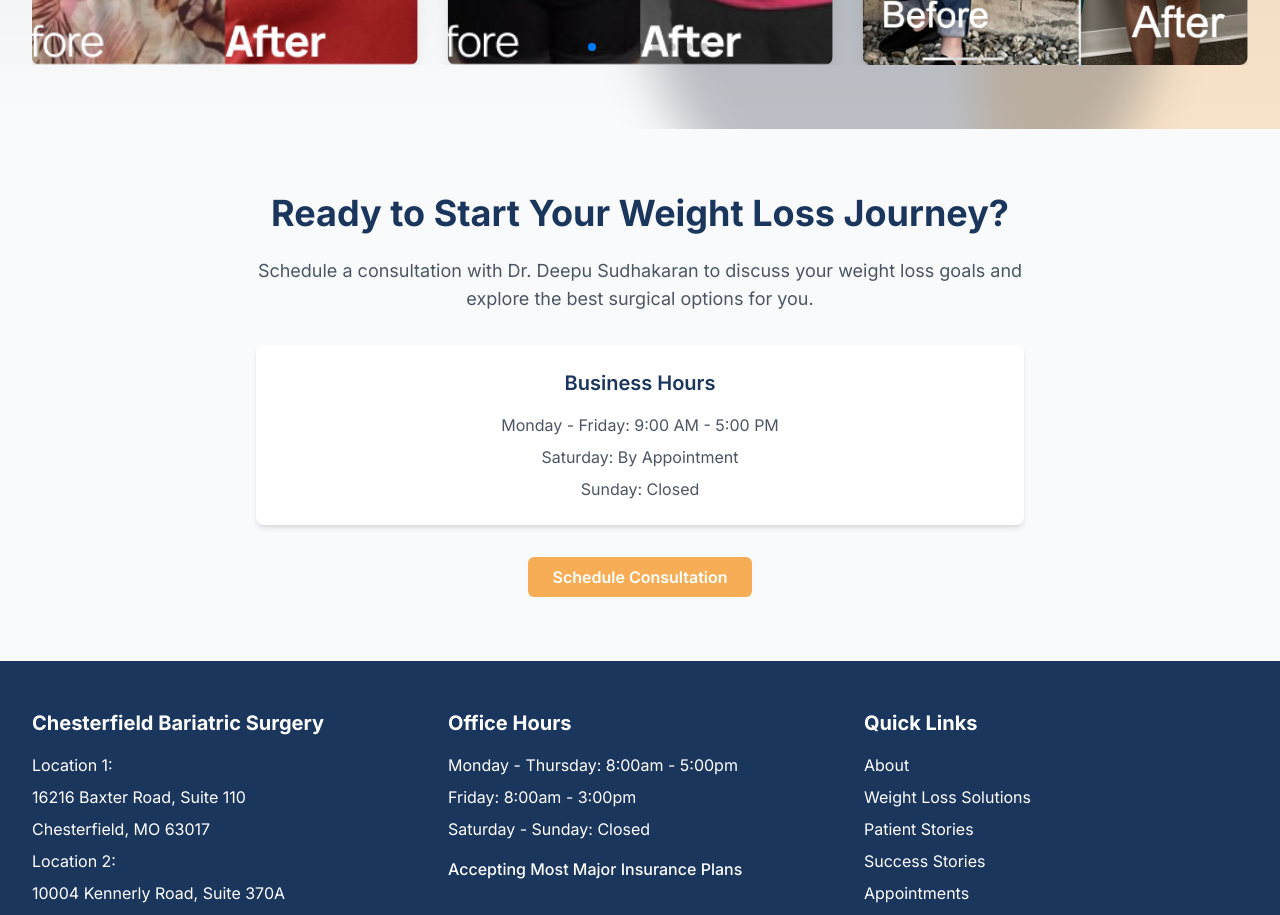
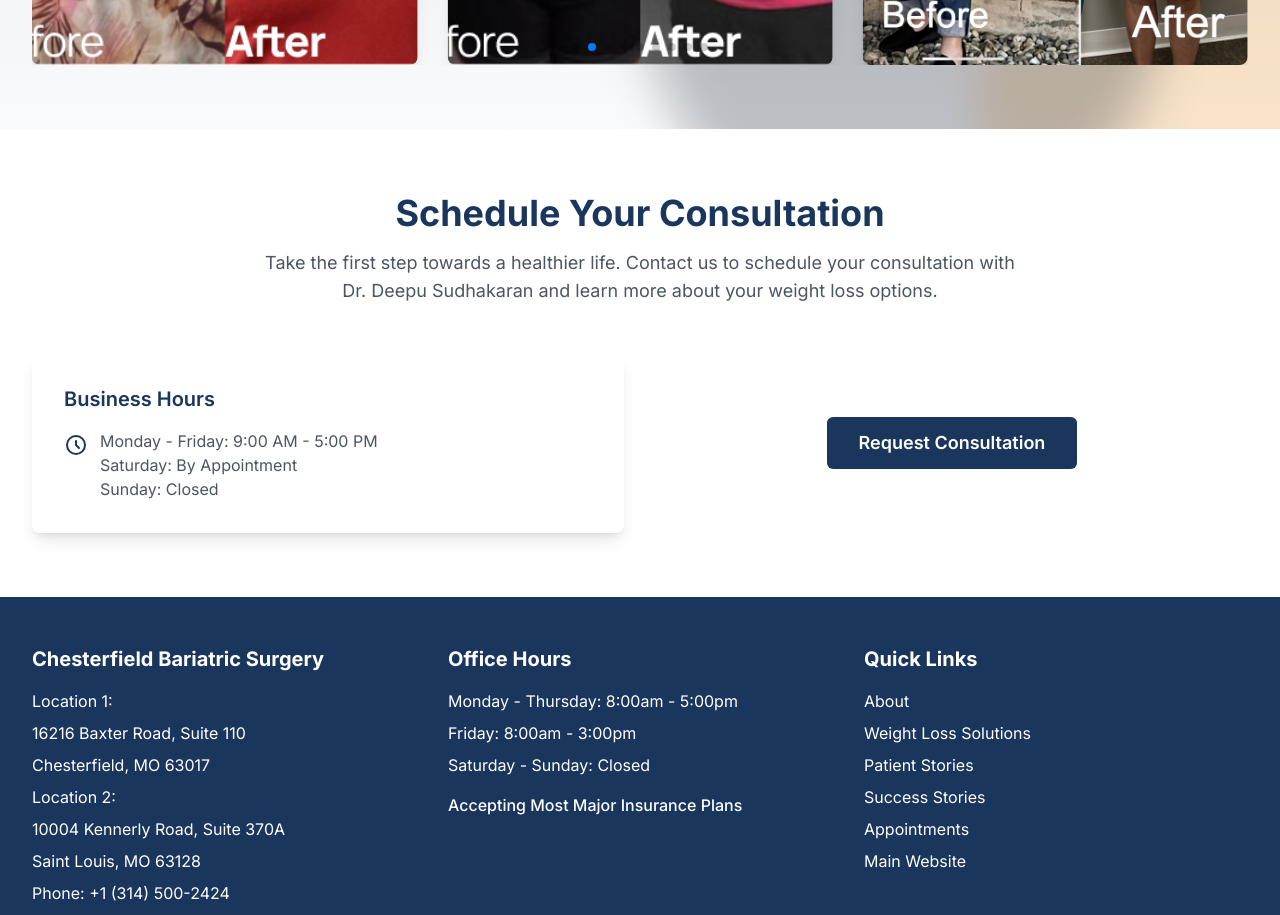
Before and after one commit to GANESH257/CBS-Landing-Page-new, a Next.js app: page / in a window 1280 px wide. Shown: the part 4660-5575 px from the top of the page. Built offline with nearby package versions, Linux system fonts and the light colour scheme.

Commit message:
Update Navbar and Appointment components to use form modal instead of external links

```diff
--- a/app/components/Appointment.jsx
+++ b/app/components/Appointment.jsx
@@ -1,42 +1,48 @@
-'use client';
-
-import { useState } from 'react';
 import ContactForm from './ContactForm';
 
-export default function Appointment() {
-  const [isFormOpen, setIsFormOpen] = useState(false);
+export default function Appointment({ isFormOpen, setIsFormOpen }) {
+  return (
+    <section id="appointment" className="py-16 bg-white">
+      <div className="container">
+        <div className="text-center mb-12">
+          <h2 className="section-title">Schedule Your Consultation</h2>
+          <p className="text-lg text-gray-600 max-w-3xl mx-auto">
+            Take the first step towards a healthier life. Contact us to schedule your consultation
+            with Dr. Deepu Sudhakaran and learn more about your weight loss options.
+          </p>
+        </div>
 
-  return (
-    <section className="bg-gray-50 py-16">
-      <div className="container">
-        <div className="max-w-3xl mx-auto text-center">
-          <h2 className="text-3xl md:text-4xl font-bold text-primary mb-6">
-            Ready to Start Your Weight Loss Journey?
-          </h2>
-          <p className="text-lg text-gray-600 mb-8">
-            Schedule a consultation with Dr. Deepu Sudhakaran to discuss your weight loss goals and explore the best surgical options for you.
-          </p>
-
-          {/* Business Hours */}
-          <div className="bg-white p-6 rounded-lg shadow-md mb-8">
-            <h3 className="text-xl font-semibold text-primary mb-4">Business Hours</h3>
-            <div className="space-y-2 text-gray-600">
-              <p>Monday - Friday: 9:00 AM - 5:00 PM</p>
-              <p>Saturday: By Appointment</p>
-              <p>Sunday: Closed</p>
+        <div className="grid md:grid-cols-2 gap-8 items-center">
+          <div>
+            <div className="bg-white rounded-lg shadow-lg p-6 md:p-8">
+              <h3 className="text-xl font-semibold text-primary mb-4">Business Hours</h3>
+              <div className="space-y-4">
+                <div className="flex items-start space-x-3">
+                  <svg className="h-6 w-6 text-primary mt-1" fill="none" stroke="currentColor" viewBox="0 0 24 24">
+                    <path strokeLinecap="round" strokeLinejoin="round" strokeWidth={2} d="M12 8v4l3 3m6-3a9 9 0 11-18 0 9 9 0 0118 0z" />
+                  </svg>
+                  <div>
+                    <p className="text-gray-600">Monday - Friday: 9:00 AM - 5:00 PM</p>
+                    <p className="text-gray-600">Saturday: By Appointment</p>
+                    <p className="text-gray-600">Sunday: Closed</p>
+                  </div>
+                </div>
+              </div>
             </div>
           </div>
 
-          <button
-            onClick={() => setIsFormOpen(true)}
-            className="btn-primary bg-accent text-white hover:bg-opacity-90"
-          >
-            Schedule Consultation
-          </button>
+          <div className="text-center">
+            <button
+              onClick={() => setIsFormOpen(true)}
+              className="btn-primary text-lg px-8 py-3 inline-block"
+            >
+              Request Consultation
+            </button>
+          </div>
         </div>
       </div>
 
-      {/* Contact Form Modal */}
+      {/* Modal */}
       {isFormOpen && (
         <div className="fixed inset-0 bg-black bg-opacity-50 z-50 flex items-center justify-center p-4">
           <div className="bg-white rounded-lg max-w-2xl w-full max-h-[90vh] overflow-y-auto">
--- a/app/components/Navbar.jsx
+++ b/app/components/Navbar.jsx
@@ -148,7 +148,7 @@
         </div>
       </div>
 
-      {/* Contact Form Modal */}
+      {/* Modal */}
       {isFormOpen && (
         <div className="fixed inset-0 bg-black bg-opacity-50 z-50 flex items-center justify-center p-4">
           <div className="bg-white rounded-lg max-w-2xl w-full max-h-[90vh] overflow-y-auto">
```
